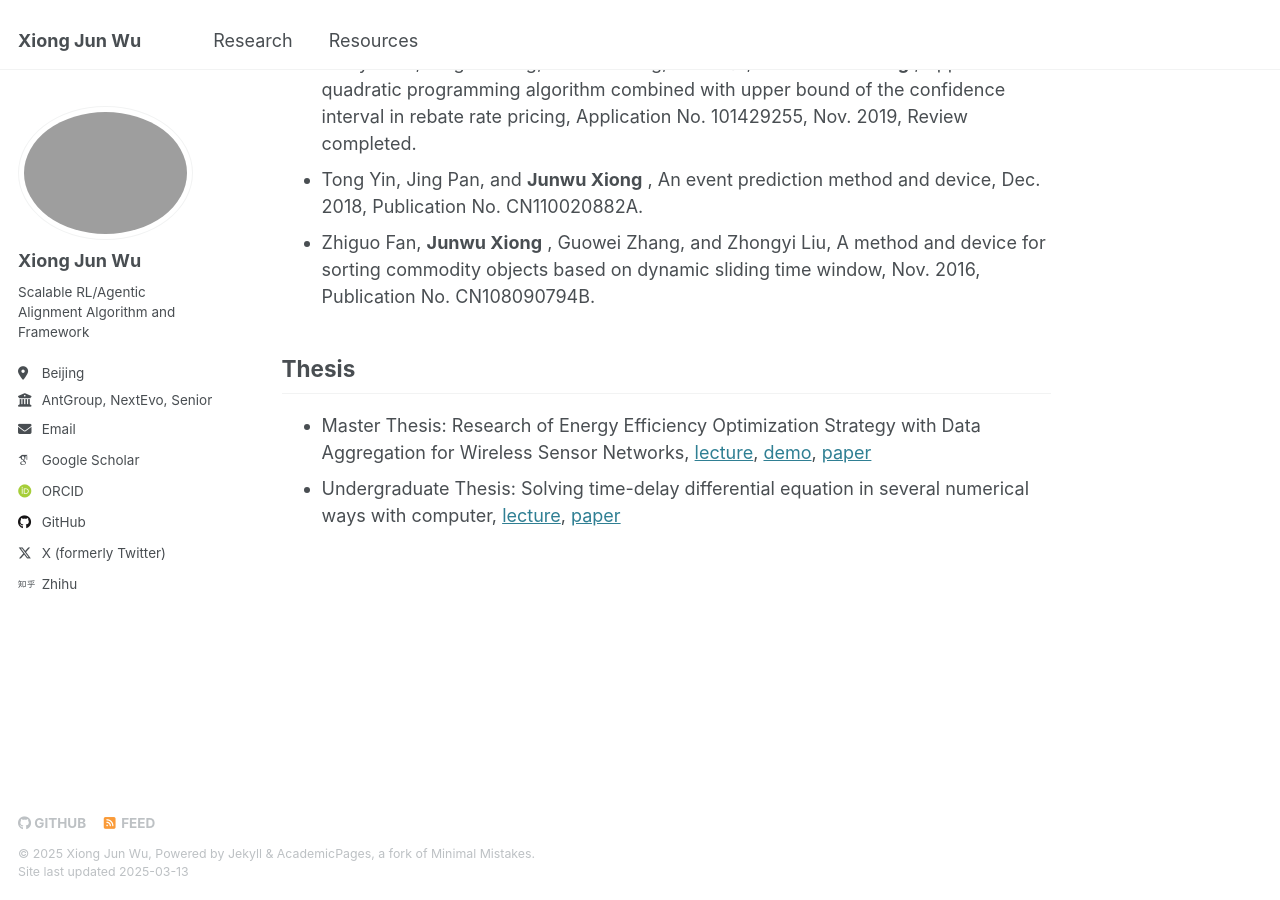
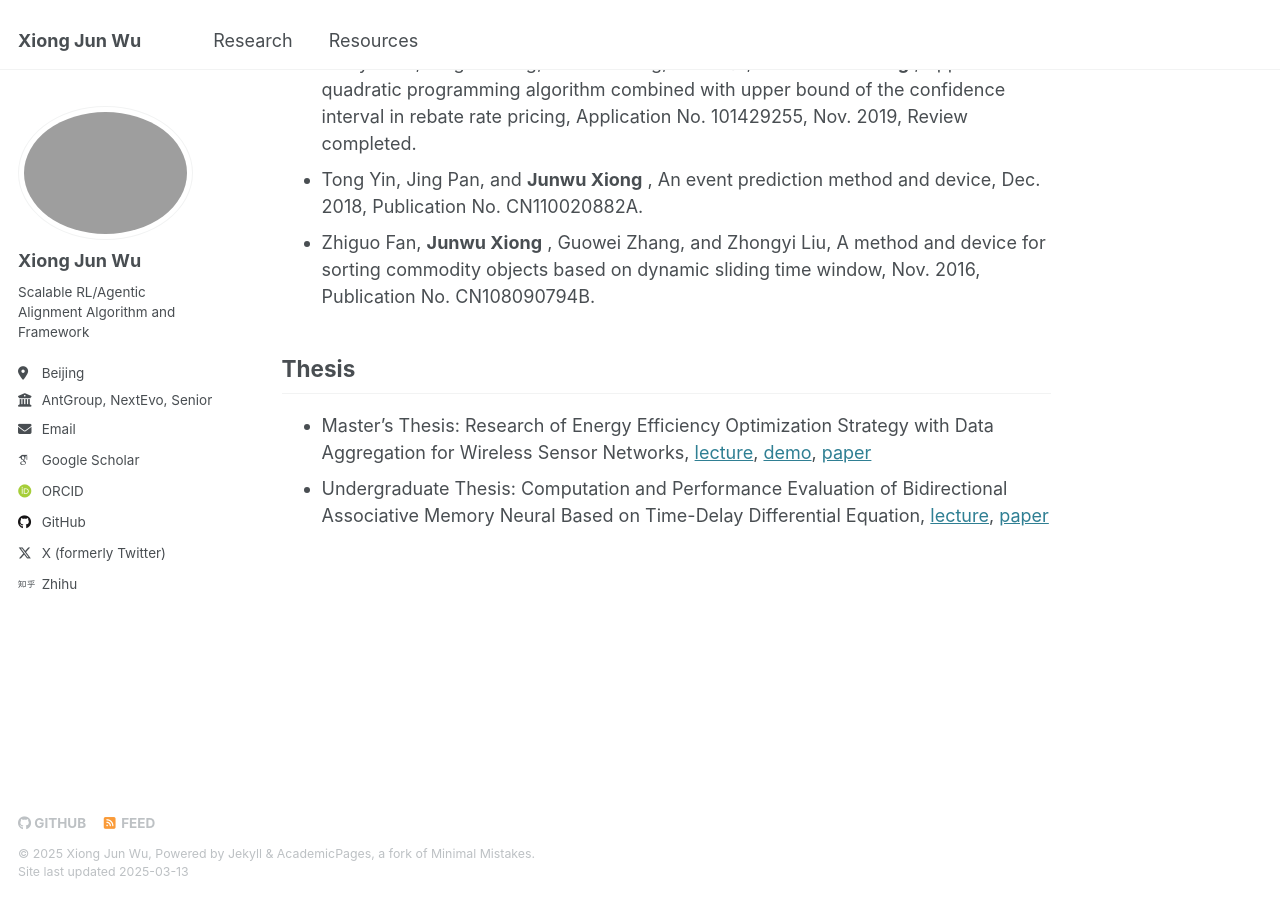
Before and after one commit to junwuxgi/junwuxgi.github.io, a Jekyll site: the page built from _pages/about.md, in a window 1280 px wide and 900 px high, scrolled down 4948 px. Built offline with Jekyll 4.4.1, drawn with Linux system fonts in a browser that asks for light colours; some web fonts are replaced.

Commit message:
update config

```diff
--- a/_pages/about.md
+++ b/_pages/about.md
@@ -103,7 +103,6 @@ redirect_from:
 * Tong Yin, Jing Pan, and  **Junwu Xiong** , An event prediction method and device, Dec. 2018, Publication No. CN110020882A.
 * Zhiguo Fan,  **Junwu Xiong** , Guowei Zhang, and Zhongyi Liu, A method and device for sorting commodity objects based on dynamic sliding time window, Nov. 2016, Publication No. CN108090794B.
 
-
 ## Thesis
-- Master Thesis: Research of Energy Efficiency Optimization Strategy with Data Aggregation for Wireless Sensor Networks, [lecture](files/thesis/master_熊君武_研究生毕业答辩_slides.pdf), [demo](files/thesis/master_熊君武_研究生毕业答辩_slides.pdf), [paper](files/thesis/master_熊君武_无线传感器网络数据处理与能耗优化策略研究.pdf)
-- Undergraduate Thesis: Solving time-delay differential equation in several numerical ways with computer, [lecture](files/thesis/undergraduate_熊君武_时滞微分方程多种数值解法的计算机实现_slides.pdf), [paper](files/thesis/undergraduate_熊君武_时滞微分方程多种数值解法的计算机实现.pdf)
+- Master's Thesis: Research of Energy Efficiency Optimization Strategy with Data Aggregation for Wireless Sensor Networks, [lecture](files/thesis/master_熊君武_研究生毕业答辩_slides.pdf), [demo](files/thesis/master_熊君武_研究生毕业答辩_slides.pdf), [paper](files/thesis/master_熊君武_无线传感器网络数据处理与能耗优化策略研究.pdf)
+- Undergraduate Thesis: Computation and Performance Evaluation of Bidirectional Associative Memory Neural Based on Time-Delay Differential Equation, [lecture](files/thesis/undergraduate_熊君武_时滞微分方程多种数值解法的计算机实现_slides.pdf), [paper](files/thesis/undergraduate_熊君武_时滞微分方程多种数值解法的计算机实现.pdf)
```
